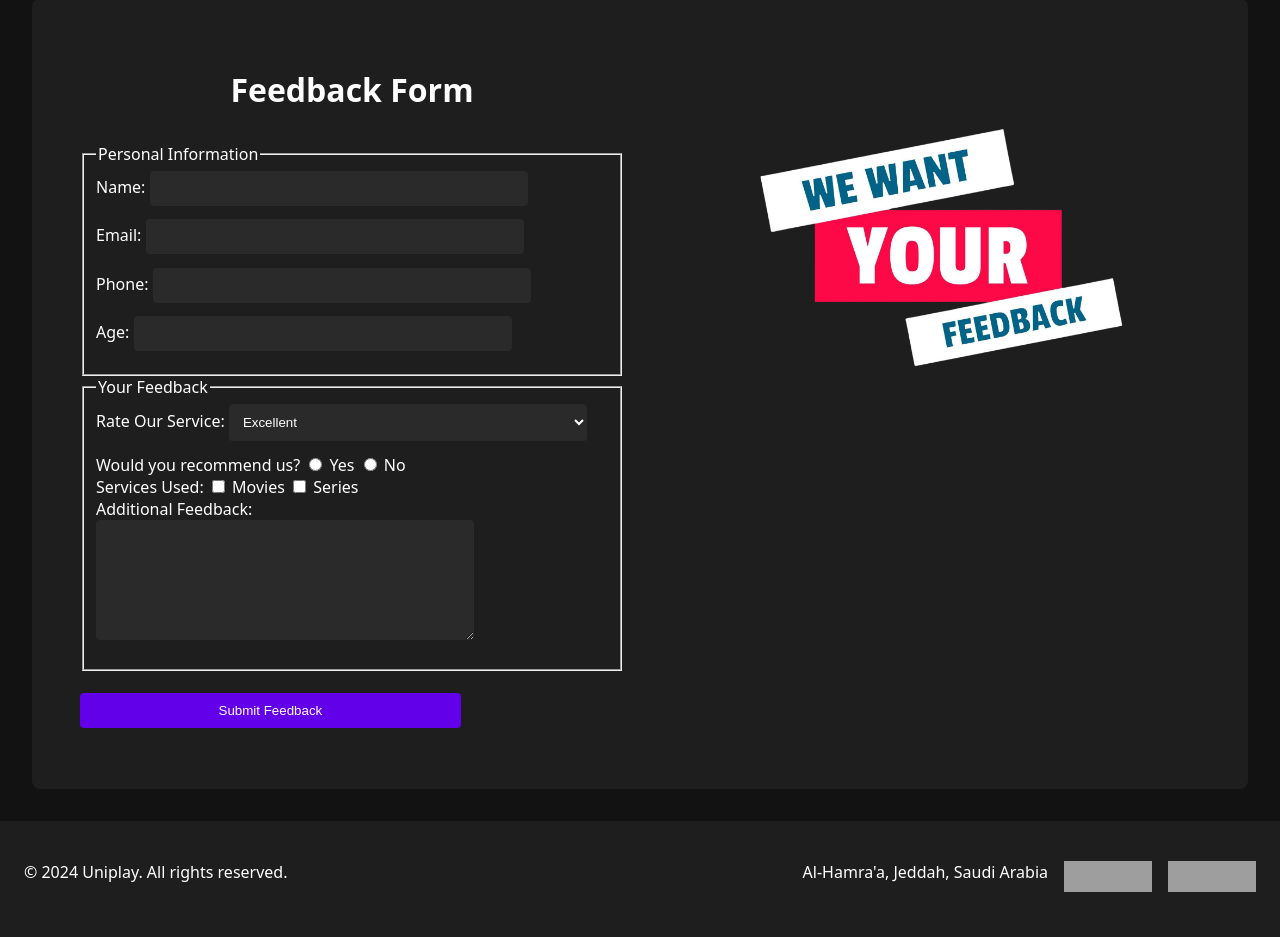
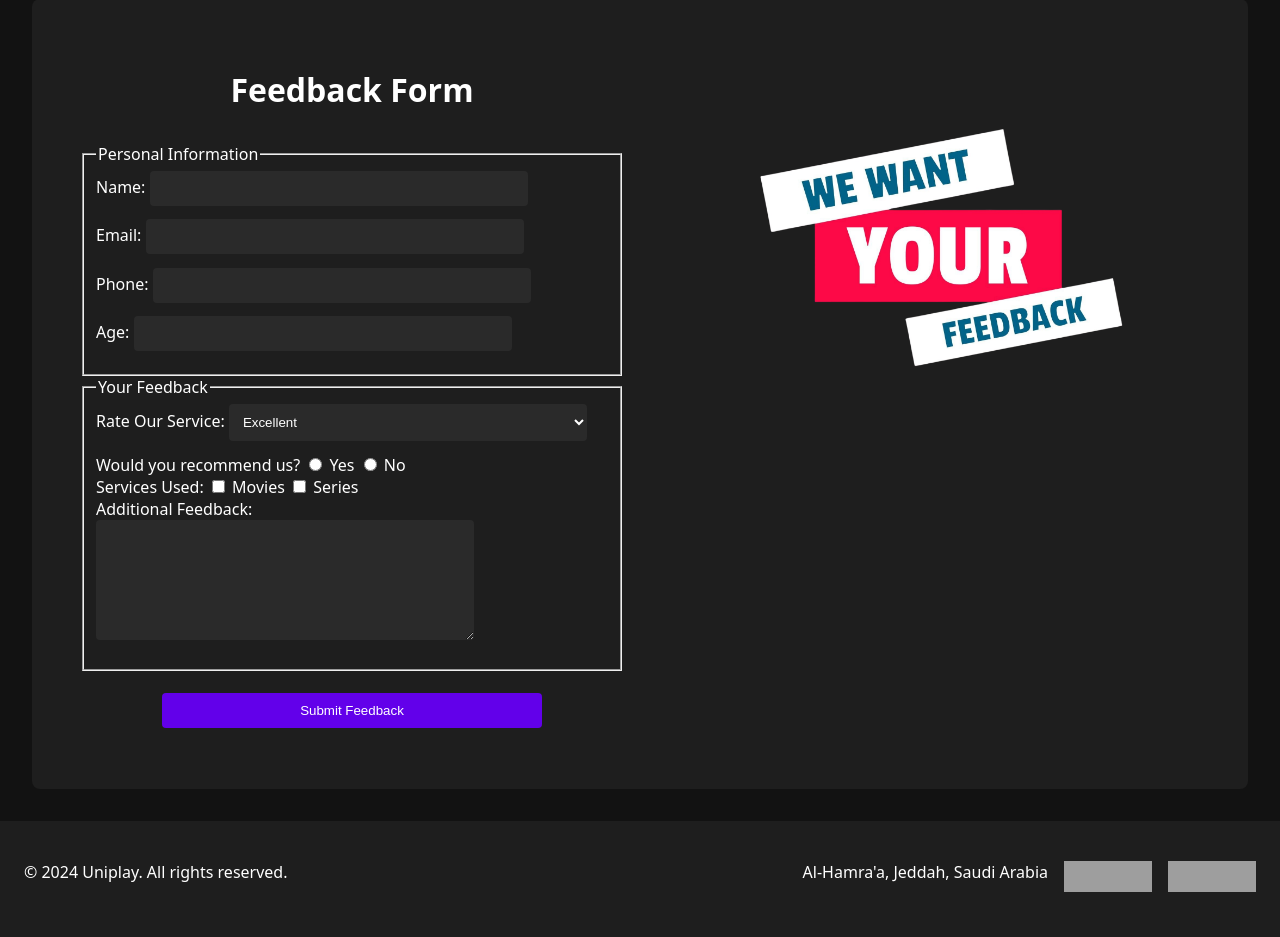
Before and after one commit to Raiyan-S/Uniplay, a PHP site: page /PHP/feedback.php in a window 1280 px wide. Shown: the part 210-1147 px from the top of the page. Run offline with PHP 8.4, Linux system fonts and the light colour scheme; grey boxes are pictures that could not be loaded.

Commit message:
submit button

```diff
--- a/CSS/style.css
+++ b/CSS/style.css
@@ -610,8 +610,12 @@ form textarea {
     min-height: 100px; /* Minimum height for textarea */
 }
 
+.submit-container {
+    display: flex;
+    justify-content: center; /* Center the submit button */
+}
+
 form input[type="submit"] {
-    justify-content: center;
     background-color: #6200ea; /* Button background color */
     color: #ffffff; /* Button text color */
     cursor: pointer; /* Pointer on hover */
--- a/PHP/feedback.php
+++ b/PHP/feedback.php
@@ -68,7 +68,7 @@ include 'header.php';
         </fieldset>
         <br>
         <!-- Submit Button -->
-        <div>
+        <div class="submit-container">
             <input type="submit" value="Submit Feedback" />
         </div>
     </form>
```
